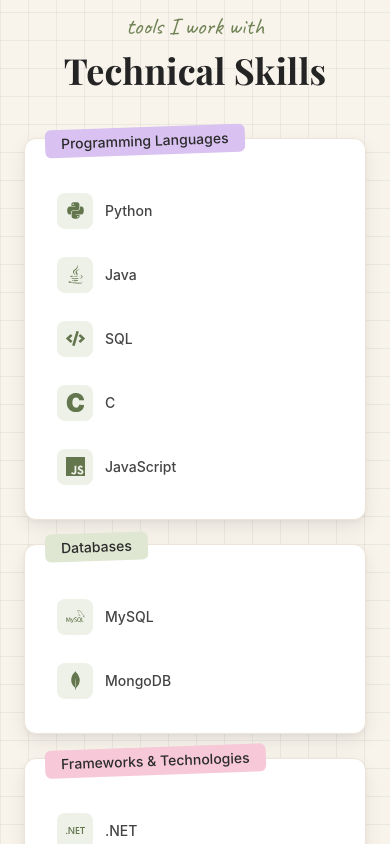
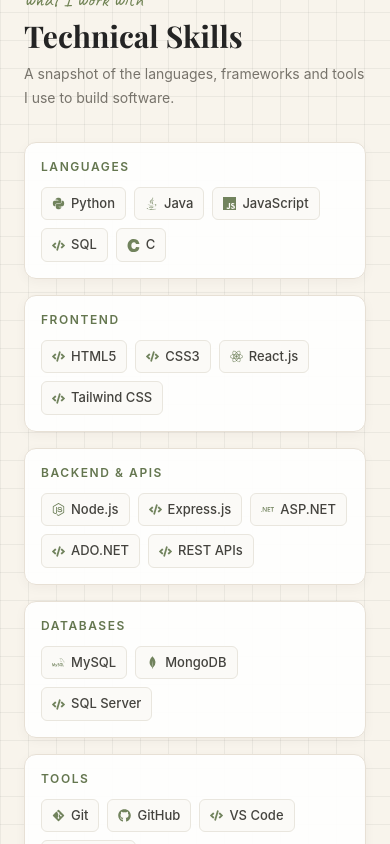
Before and after one commit to aish-0925/portfolio, a React (Vite) app: page / in a window 390 px wide. Shown: the part 3040-3884 px from the top of the page. Built offline with nearby package versions, Linux system fonts and the light colour scheme.

Commit message:
Redesign skills section into compact responsive grid

```diff
--- a/src/components/Skills.jsx
+++ b/src/components/Skills.jsx
@@ -1,6 +1,4 @@
 import { motion } from "framer-motion";
-
-
 import {
   FaPython,
   FaJava,
@@ -10,7 +8,6 @@
   FaGithub,
   FaCode,
 } from "react-icons/fa";
-
 import {
   SiMysql,
   SiMongodb,
@@ -21,151 +18,100 @@
 
 const skillGroups = [
   {
-    title: "Programming Languages",
-    accent: "bg-[#d9c2f1]",
+    title: "Languages",
     skills: [
       { name: "Python", icon: FaPython },
       { name: "Java", icon: FaJava },
+      { name: "JavaScript", icon: SiJavascript },
       { name: "SQL", icon: FaCode },
       { name: "C", icon: SiC },
-      { name: "JavaScript", icon: SiJavascript },
+    ],
+  },
+  {
+    title: "Frontend",
+    skills: [
+      { name: "HTML5", icon: FaCode },
+      { name: "CSS3", icon: FaCode },
+      { name: "React.js", icon: FaReact },
+      { name: "Tailwind CSS", icon: FaCode },
+    ],
+  },
+  {
+    title: "Backend & APIs",
+    skills: [
+      { name: "Node.js", icon: FaNodeJs },
+      { name: "Express.js", icon: FaCode },
+      { name: "ASP.NET", icon: SiDotnet },
+      { name: "ADO.NET", icon: FaCode },
+      { name: "REST APIs", icon: FaCode },
     ],
   },
   {
     title: "Databases",
-    accent: "bg-[#dfe7d3]",
     skills: [
       { name: "MySQL", icon: SiMysql },
       { name: "MongoDB", icon: SiMongodb },
+      { name: "SQL Server", icon: FaCode },
     ],
   },
   {
-    title: "Frameworks & Technologies",
-    accent: "bg-[#f7c9d8]",
+    title: "Tools",
     skills: [
-      { name: ".NET", icon: SiDotnet },
-      { name: "React.js", icon: FaReact },
-      { name: "Node.js", icon: FaNodeJs },
+      { name: "Git", icon: FaGitAlt },
+      { name: "GitHub", icon: FaGithub },
+      { name: "VS Code", icon: FaCode },
+      { name: "Postman", icon: FaCode },
     ],
   },
   {
-    title: "Tools & Platforms",
-    accent: "bg-[#f8e08a]",
+    title: "Cloud & DevOps",
     skills: [
-      { name: "Git", icon: FaGitAlt },
-      { name: "GitHub", icon: FaGithub },
+      { name: "AWS", icon: FaCode },
+      { name: "Docker", icon: FaCode },
+      { name: "GitHub Actions", icon: FaGithub },
     ],
   },
 ];
 
 export default function Skills() {
   return (
-    <section
-      id="skills"
-      className="max-w-7xl mx-auto px-6 lg:px-10 py-20 lg:py-24"
-    >
-      {/* Heading */}
-      <div className="text-center mb-12">
-        <p className="caveat text-2xl md:text-3xl text-[#6f8253]">
-          tools I work with
+    <section id="skills" className="mx-auto max-w-7xl px-6 py-14 sm:px-8 lg:px-10 lg:py-16">
+      <div className="mb-8 flex flex-col gap-2 sm:mb-10 sm:flex-row sm:items-end sm:justify-between">
+        <div>
+          <p className="caveat text-xl text-[#6f8253] sm:text-2xl">what I work with</p>
+          <h2 className="playfair mt-1 text-3xl font-bold text-[#242424] sm:text-4xl">
+            Technical Skills
+          </h2>
+        </div>
+        <p className="max-w-sm text-sm leading-6 text-[#77736b] sm:text-right">
+          A snapshot of the languages, frameworks and tools I use to build software.
         </p>
-
-        <h2
-          className="
-            playfair
-            text-4xl
-            md:text-5xl
-            font-bold
-            mt-2
-            text-[#242424]
-          "
-        >
-          Technical Skills
-        </h2>
       </div>
 
-      {/* Skill Groups */}
-      <div className="grid sm:grid-cols-2 lg:grid-cols-4 gap-6">
+      <div className="grid grid-cols-1 gap-4 sm:grid-cols-2 xl:grid-cols-3">
         {skillGroups.map((group, index) => (
           <motion.div
             key={group.title}
-            initial={{ opacity: 0, y: 30 }}
+            initial={{ opacity: 0, y: 16 }}
             whileInView={{ opacity: 1, y: 0 }}
-            viewport={{ once: true }}
-            transition={{
-              duration: 0.5,
-              delay: index * 0.08,
-            }}
-            className="
-              paper
-              paper-shadow
-              rounded-xl
-              p-6
-              relative
-              transition
-              hover:-translate-y-1
-            "
+            viewport={{ once: true, amount: 0.15 }}
+            transition={{ duration: 0.35, delay: index * 0.05 }}
+            className="rounded-xl border border-[#e7e0d5] bg-white/90 p-4 shadow-[0_3px_12px_rgba(40,35,25,0.04)] transition duration-200 hover:-translate-y-0.5 hover:shadow-[0_7px_18px_rgba(40,35,25,0.07)] sm:p-5"
           >
-            {/* Paper Label */}
-            <div
-              className={`
-                absolute
-                -top-3
-                left-5
-                ${group.accent}
-                px-4
-                py-1
-                rounded-md
-                text-sm
-                font-medium
-                rotate-[-2deg]
-              `}
-            >
+            <h3 className="mb-3 text-xs font-semibold uppercase tracking-[0.13em] text-[#64764f]">
               {group.title}
-            </div>
-
-            {/* Skills */}
-            <div className="pt-5 space-y-2">
+            </h3>
+            <div className="flex flex-wrap gap-2">
               {group.skills.map((skill) => {
                 const Icon = skill.icon;
-
                 return (
-                  <div
+                  <span
                     key={skill.name}
-                    className="
-                      flex
-                      items-center
-                      gap-3
-                      py-2.5
-                      px-2
-                      rounded-lg
-                      text-[#444]
-                      transition
-                      hover:bg-[#f4f1e9]
-                    "
+                    className="inline-flex items-center gap-1.5 rounded-md border border-[#e9e6de] bg-[#fbfaf7] px-2.5 py-1.5 text-[13px] font-medium text-[#44433e]"
                   >
-                    {/* Icon */}
-                    <span
-                      className="
-                        flex
-                        items-center
-                        justify-center
-                        w-9
-                        h-9
-                        rounded-lg
-                        bg-[#eef1e8]
-                        text-[#63764d]
-                        shrink-0
-                      "
-                    >
-                      <Icon className="text-[19px]" />
-                    </span>
-
-                    {/* Skill Name */}
-                    <span className="text-sm md:text-base font-medium">
-                      {skill.name}
-                    </span>
-                  </div>
+                    <Icon className="shrink-0 text-[13px] text-[#71835d]" aria-hidden="true" />
+                    {skill.name}
+                  </span>
                 );
               })}
             </div>
```
